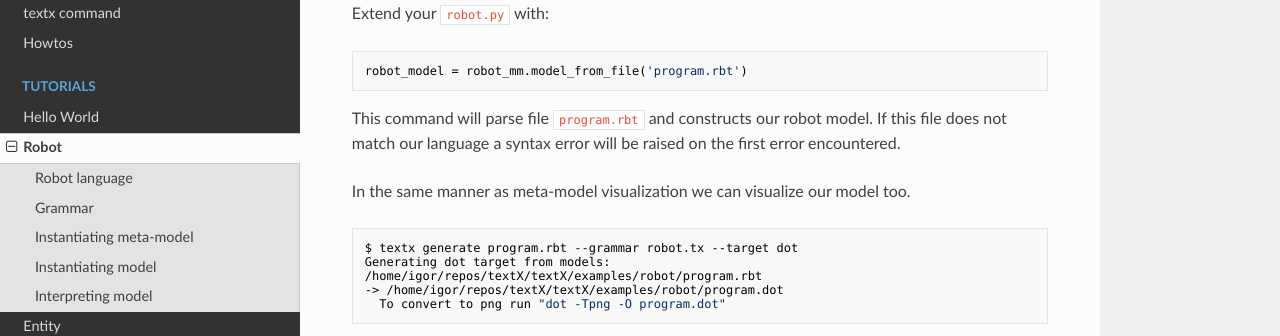
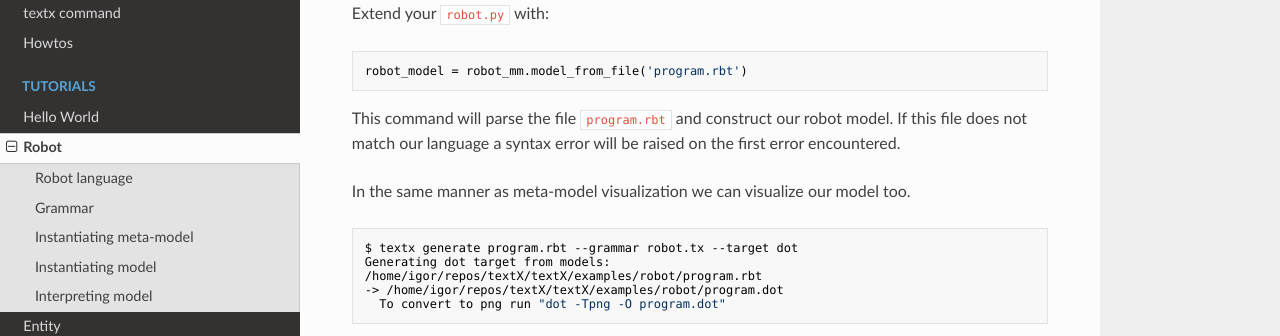
Before and after one commit to textX/textX, an MkDocs documentation site: the page built from docs/tutorials/robot.md, in a window 1280 px wide and 900 px high, scrolled down 5080 px. Shown: the part 149-485 px from the top of the window. Built offline with MkDocs 1.6.1, drawn with Linux system fonts in a browser that asks for light colours; nearby versions of some CDN libraries; comment, search, counter and statistics services are not loaded.

Commit message:
Improve wording in robot tutorial

````diff
--- a/docs/tutorials/robot.md
+++ b/docs/tutorials/robot.md
@@ -242,7 +242,7 @@ textual files. Extend your `robot.py` with:
 robot_model = robot_mm.model_from_file('program.rbt')
 ```
 
-This command will parse file `program.rbt` and constructs our robot model.
+This command will parse the file `program.rbt` and construct our robot model.
 If this file does not match our language a syntax error will be raised on the
 first error encountered.
 
````
